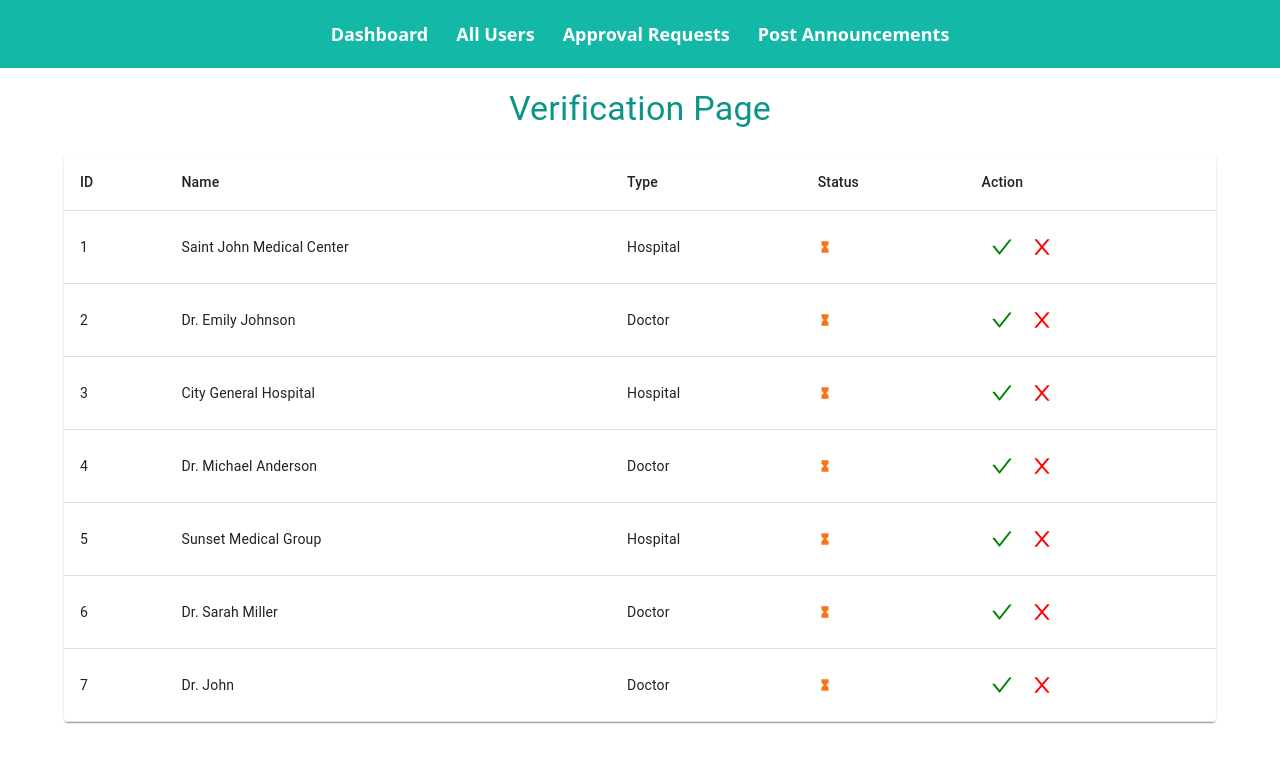
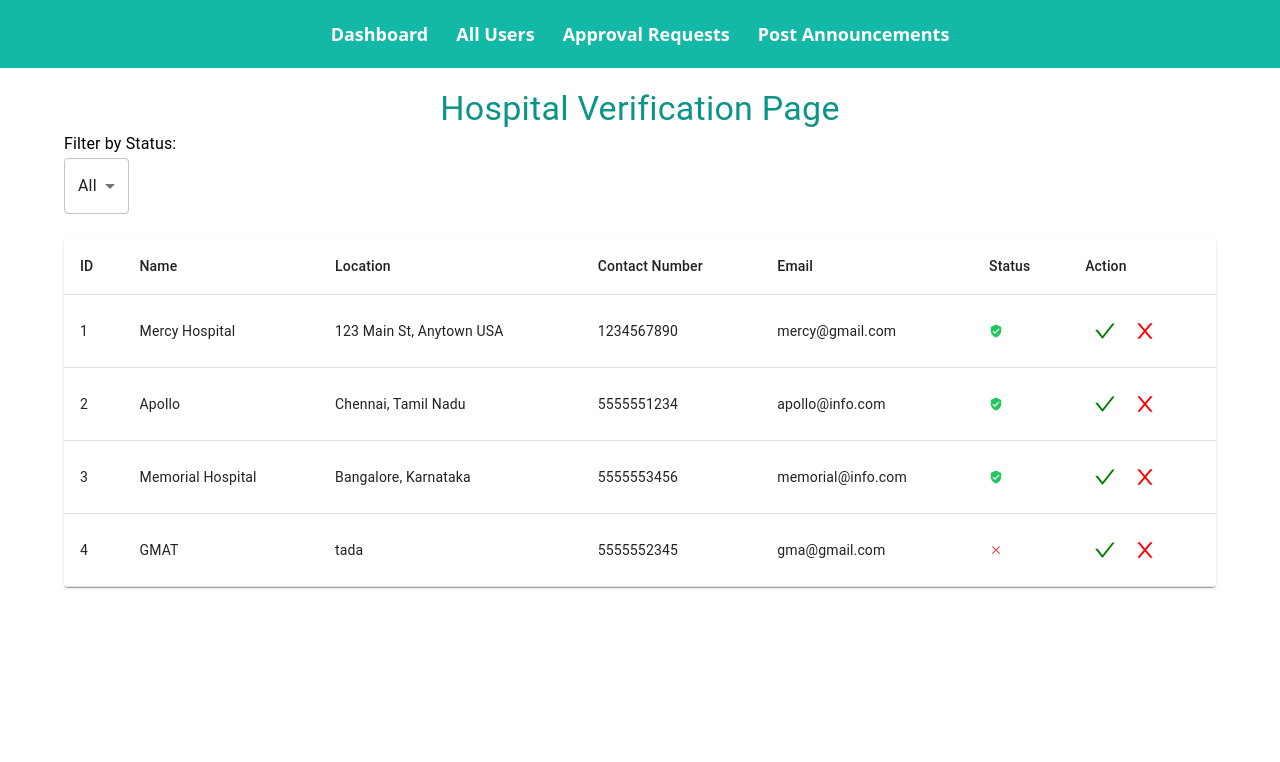
Before and after one commit to Anjali19991/Medicare_project, a React (Vite) app in the folder client/: page /admin-verification in a window 1280 px wide. Shown: the top 762 px of the page. Built offline with nearby package versions, Linux system fonts and the light colour scheme; data requests are answered from the project's data file.

Commit message:
Update Hospital Page

```diff
--- /dev/null
+++ b/client/data/db.json
@@ -0,0 +1,47 @@
+{
+  "hospitals": [
+    {
+      "hospitalName": "Mercy Hospital",
+      "location": "123 Main St, Anytown USA",
+      "contactNumber": "1234567890",
+      "email": "mercy@gmail.com",
+      "numDoctors": "25",
+      "timestamp": 1701689993552,
+      "status": "approved",
+      "id": 1
+    },
+    {
+      "hospitalName": "Apollo",
+      "location": "Chennai, Tamil Nadu",
+      "contactNumber": "5555551234",
+      "email": "apollo@info.com",
+      "numDoctors": "23",
+      "timestamp": 1701709477391,
+      "status": "approved",
+      "id": 2
+    },
+    {
+      "hospitalName": "Memorial Hospital",
+      "location": "Bangalore, Karnataka",
+      "contactNumber": "5555553456",
+      "email": "memorial@info.com",
+      "numDoctors": "49",
+      "timestamp": 1701717101574,
+      "status": "approved",
+      "id": 3
+    },
+    {
+      "hospitalName": "GMAT",
+      "location": "tada",
+      "contactNumber": "5555552345",
+      "email": "gma@gmail.com",
+      "numDoctors": "15",
+      "timestamp": 1701717402074,
+      "status": "rejected",
+      "id": 4
+    }
+  ],
+  "doctors": [],
+  "announcements": [],
+  "users": []
+}
--- a/client/package.json
+++ b/client/package.json
@@ -7,7 +7,8 @@
     "dev": "vite",
     "build": "vite build",
     "lint": "eslint . --ext js,jsx --report-unused-disable-directives --max-warnings 0",
-    "preview": "vite preview"
+    "preview": "vite preview",
+    "both": "concurrently \"npx json-server --watch ./data/db.json --port 3001\" \"npm run dev\""
   },
   "dependencies": {
     "@chakra-ui/react": "^2.8.2",
@@ -26,6 +27,7 @@
     "dotenv": "^16.2.0",
     "express": "^4.18.2",
     "framer-motion": "^10.16.12",
+    "json-server": "^0.17.4",
     "mongodb": "^6.3.0",
     "mongoose": "^7.3.3",
     "react": "^18.2.0",
--- a/client/src/App.jsx
+++ b/client/src/App.jsx
@@ -11,6 +11,7 @@ import 'react-toastify/dist/ReactToastify.css';
 import AdminVerification from './components/AdminControls/AdminVerification';
 import AdminDashBoard from './components/AdminControls/AdminDashBoard';
 import AdminAnnouncements from './components/AdminControls/AdminAnnouncements';
+import HospitalList from './components/HospitalsList/HospitalList';
 
 
 const Layout = () => {
@@ -28,6 +29,7 @@ export default function App() {
         <Route path='/' element={<Layout />}>
           <Route index element={<Home />} />
           <Route path='hospital-registration' element={<HospitalForm />} />
+          <Route path='hospital-listing' element={<HospitalList />} />
           <Route path='admin-verification' element={<AdminVerification />} />
           <Route path='admin-dashboard' element={<AdminDashBoard/>}/>
           <Route path='admin-announcements' element={<AdminAnnouncements />} />
--- a/client/src/components/AdminControls/AdminVerification.jsx
+++ b/client/src/components/AdminControls/AdminVerification.jsx
@@ -1,32 +1,26 @@
 import React, { useState, useEffect } from 'react';
 import NavBarComponent from './NavBarComponent';
-import { Container, Paper, Typography, IconButton, Table, TableBody, TableCell, TableContainer, TableHead, TableRow } from '@mui/material';
+import { Container, Paper, Typography, IconButton, Table, TableBody, TableCell, TableContainer, TableHead, TableRow, MenuItem, Select } from '@mui/material';
 import { AiOutlineCheck, AiOutlineClose } from 'react-icons/ai';
 import { MdVerifiedUser, MdClose, MdHourglassFull } from 'react-icons/md';
 import { toast, ToastContainer } from 'react-toastify';
 import 'react-toastify/dist/ReactToastify.css';
 
-const requestsData = [
-    { id: 1, name: 'Saint John Medical Center', type: 'Hospital', status: 'Pending' },
-    { id: 2, name: 'Dr. Emily Johnson', type: 'Doctor', status: 'Pending' },
-    { id: 3, name: 'City General Hospital', type: 'Hospital', status: 'Pending' },
-    { id: 4, name: 'Dr. Michael Anderson', type: 'Doctor', status: 'Pending' },
-    { id: 5, name: 'Sunset Medical Group', type: 'Hospital', status: 'Pending' },
-    { id: 6, name: 'Dr. Sarah Miller', type: 'Doctor', status: 'Pending' },
-    { id: 7, name: 'Dr. John', type: 'Doctor', status: 'Pending' },
-];
-
-
 const AdminVerificationPage = () => {
-    const initialRequests = JSON.parse(localStorage.getItem('requestsData')) || requestsData;
-    const [requests, setRequests] = useState(initialRequests);
+    const [hospitalRequests, setHospitalRequests] = useState([]);
+    const [filterStatus, setFilterStatus] = useState('all');
 
     useEffect(() => {
-        const stringifiedData = JSON.stringify(requests);
-        console.log('Storing in localStorage:', stringifiedData);
-        localStorage.setItem('requestsData', stringifiedData);
-        localStorage.clear();
-    }, [requests],[requestsData]);
+        // Fetch hospital registration requests based on the selected status
+        const url = filterStatus === 'all' ? 'http://localhost:3001/hospitals' : `http://localhost:3001/hospitals?status=${filterStatus}`;
+
+        fetch(url)
+            .then((res) => res.json())
+            .then((data) => {
+                setHospitalRequests(data);
+            })
+            .catch((err) => console.log('Error fetching hospital requests:', err));
+    }, [filterStatus]);
 
     const showToast = (message, type) => {
         toast[type](message, {
@@ -40,27 +34,32 @@ const AdminVerificationPage = () => {
     };
 
     const handleApprove = (id) => {
-        setTimeout(() => {
-            setRequests((prevRequests) =>
-                prevRequests.map((request) => ({
-                    ...request,
-                    status: request.id === id ? 'Approved' : request.status,
-                }))
-            );
-            showToast(`Request with ID ${id} approved successfully.`, 'success');
-        }, 1000);
+        // Update the status to 'Approved' on the server
+        updateRequestStatus(id, 'approved');
     };
 
     const handleReject = (id) => {
-        setTimeout(() => {
-            setRequests((prevRequests) =>
-                prevRequests.map((request) => ({
-                    ...request,
-                    status: request.id === id ? 'Rejected' : request.status,
-                }))
-            );
-            showToast(`Request with ID ${id} rejected.`, 'error');
-        }, 1000);
+        // Update the status to 'Rejected' on the server
+        updateRequestStatus(id, 'rejected');
+    };
+
+    const updateRequestStatus = (id, status) => {
+        fetch(`http://localhost:3001/hospitals/${id}`, {
+            method: 'PATCH',
+            headers: { 'Content-Type': 'application/json' },
+            body: JSON.stringify({ status }),
+        })
+            .then((res) => res.json())
+            .then(() => {
+                setHospitalRequests((prevRequests) =>
+                    prevRequests.map((request) => ({
+                        ...request,
+                        status: request.id === id ? status : request.status,
+                    }))
+                );
+                showToast(`Hospital request with ID ${id} ${status.toLowerCase()} successfully.`, 'success');
+            })
+            .catch((err) => console.log(`Error updating status for hospital request with ID ${id}:`, err));
     };
 
     return (
@@ -68,49 +67,56 @@ const AdminVerificationPage = () => {
             <NavBarComponent />
             <Container>
                 <Typography variant="h4" align="center" className="mt-10 mb-4 pt-5 font-bold text-2xl text-teal-600">
-                    Verification Page
+                    Hospital Verification Page
                 </Typography>
+
+                <div className="mb-4">
+                    <Typography variant="subtitle1">Filter by Status:</Typography>
+                    <Select value={filterStatus} onChange={(e) => setFilterStatus(e.target.value)}>
+                        <MenuItem value="all">All</MenuItem>
+                        <MenuItem value="approved">Approved</MenuItem>
+                        <MenuItem value="rejected">Rejected</MenuItem>
+                        <MenuItem value="pending">Pending</MenuItem>
+                    </Select>
+                </div>
 
                 <TableContainer component={Paper} className="mt-6 bg-teal-200">
                     <Table>
                         <TableHead>
                             <TableRow>
-                                <TableCell >ID</TableCell>
-                                <TableCell >Name</TableCell>
-                                <TableCell >Type</TableCell>
-                                <TableCell >Status</TableCell>
-                                <TableCell >Action</TableCell>
+                                <TableCell>ID</TableCell>
+                                <TableCell>Name</TableCell>
+                                <TableCell>Location</TableCell>
+                                <TableCell>Contact Number</TableCell>
+                                <TableCell>Email</TableCell>
+                                <TableCell>Status</TableCell>
+                                <TableCell>Action</TableCell>
                             </TableRow>
                         </TableHead>
                         <TableBody>
-                            {requests.map((request) => (
+                            {hospitalRequests.map((request) => (
                                 <TableRow key={request.id}>
                                     <TableCell>{request.id}</TableCell>
-                                    <TableCell>{request.name}</TableCell>
-                                    <TableCell>{request.type}</TableCell>
+                                    <TableCell>{request.hospitalName}</TableCell>
+                                    <TableCell>{request.location}</TableCell>
+                                    <TableCell>{request.contactNumber}</TableCell>
+                                    <TableCell>{request.email}</TableCell>
                                     <TableCell>
-                                        {request.status === 'Approved' ? (
+                                        {request.status === 'approved' ? (
                                             <MdVerifiedUser className="text-green-500" />
-                                        ) : request.status === 'Rejected' ? (
+                                        ) : request.status === 'rejected' ? (
                                             <MdClose className="text-red-500" />
                                         ) : (
                                             <MdHourglassFull className="text-orange-500" />
                                         )}
                                     </TableCell>
                                     <TableCell>
-                                        <IconButton
-                                            style={{ color: 'green' }}
-                                            onClick={() => handleApprove(request.id)}
-                                        >
+                                        <IconButton style={{ color: 'green' }} onClick={() => handleApprove(request.id)}>
                                             <AiOutlineCheck />
                                         </IconButton>
-                                        <IconButton
-                                            style={{ color: 'red' }}
-                                            onClick={() => handleReject(request.id)}
-                                        >
+                                        <IconButton style={{ color: 'red' }} onClick={() => handleReject(request.id)}>
                                             <AiOutlineClose />
                                         </IconButton>
-
                                     </TableCell>
                                 </TableRow>
                             ))}
--- /dev/null
+++ b/client/src/components/HospitalsList/HospitalList.jsx
@@ -0,0 +1,59 @@
+import React, { useState, useEffect } from 'react';
+import { GiHospital } from 'react-icons/gi';
+import { IoIosPin, IoIosCall, IoMdMail, IoIosPeople } from 'react-icons/io';
+import { IoMdCheckmark } from 'react-icons/io';
+import 'tailwindcss/tailwind.css';
+
+const HospitalList = () => {
+    const [approvedHospitals, setApprovedHospitals] = useState([]);
+
+    useEffect(() => {
+        fetch('http://localhost:3001/hospitals?status=approved')
+            .then((res) => res.json())
+            .then((data) => {
+                setApprovedHospitals(data);
+            })
+            .catch((err) => console.log('Error', err));
+    }, []);
+
+    return (
+        <div className="flex flex-wrap justify-center p-14">
+            {approvedHospitals.map((hospital) => (
+                <div key={hospital.id} className="max-w-md mx-4 mb-8 bg-white p-14 rounded-md shadow-lg font-sans">
+
+                    <img
+                        src={'/hosp.jpg'}
+                        alt={hospital.hospitalName}
+                        className="mb-4 rounded-md w-full h-40 object-cover"
+                    />
+                    <div className="flex items-center mb-4">
+                        <GiHospital className="text-teal-800 text-lg mr-2" />
+                        <h2 className="text-xl font-semibold text-teal-800">{hospital.hospitalName}</h2>
+                    </div>
+
+                    <div className="flex items-center mb-2">
+                        <IoIosPin className="text-teal-700 text-lg mr-2" />
+                        <p className="text-teal-700">{hospital.location}</p>
+                    </div>
+                    <div className="flex items-center mb-2">
+                        <IoIosCall className="text-teal-700 text-lg mr-2" />
+                        <p className="text-teal-700">{hospital.contactNumber}</p>
+                    </div>
+                    <div className="flex items-center mb-2">
+                        <IoMdMail className="text-teal-700 text-lg mr-2" />
+                        <p className="text-teal-700">{hospital.email}</p>
+                    </div>
+                    <div className="flex items-center mb-2">
+                        <IoIosPeople className="text-teal-700 text-lg mr-2" />
+                        <p className="text-teal-700 font-semibold">Doctors: {hospital.numDoctors}</p>
+                    </div>
+                    <div className="flex justify-end">
+                        <IoMdCheckmark className="text-teal-700 text-lg" />
+                    </div>
+                </div>
+            ))}
+        </div>
+    );
+};
+
+export default HospitalList;
```
Also changed, not shown: client/src/components/HospitalForm/HospitalForm.jsx (+68 -55 lines), client/public/hosp.jpg (added), 1 other file (tests, documents, lock files or other folders).
